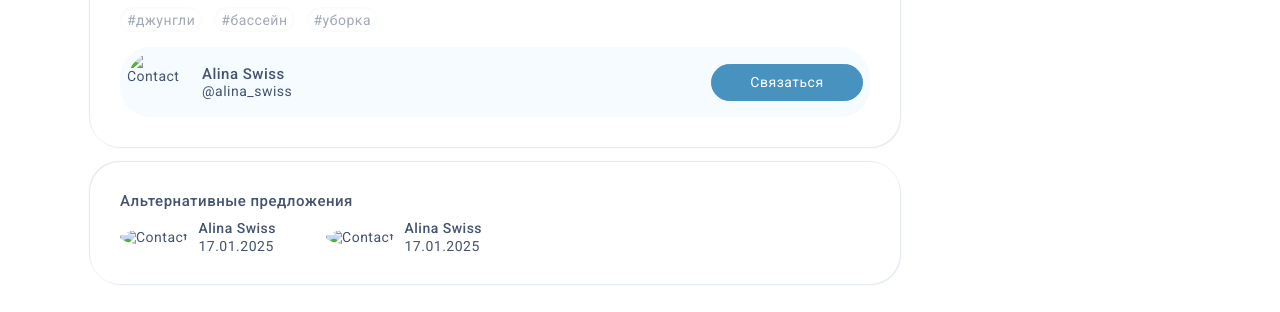
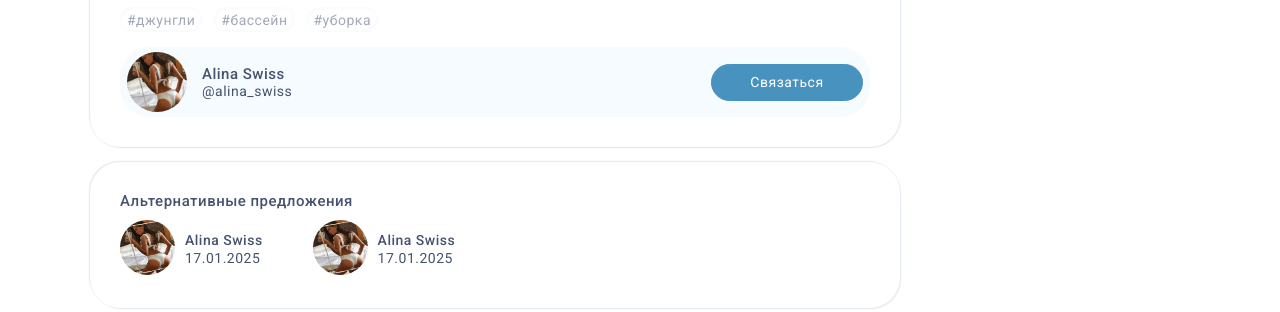
Before and after one commit to 22112024/Baliarenda, a plain HTML site: page discription.html in a window 1280 px wide. Shown: the part 836-1148 px from the top of the page. Drawn offline with Linux system fonts and the light colour scheme.

Commit message:
Update discription.html

```diff
--- a/discription.html
+++ b/discription.html
@@ -230,7 +230,7 @@
             <div class="discription_info">
               <div class="discription_content">
                 <div class="main_avatar">
-                  <img src="img/main_offer.jpg.lnk" alt="Contact" />
+                  <img src="img/main_offer.jpg" alt="Contact" />
                 </div>
                 <div class="main_text">
                   <div class="main_name">Alina Swiss</div>
@@ -256,7 +256,7 @@
             <div class="offer_text">
               <div class="offer_first">
                 <div class="offer_avatar">
-                  <img src="img/main_offer.jpg.lnk" alt="Contact" />
+                  <img src="img/main_offer.jpg" alt="Contact" />
                 </div>
                 <div class="offer_info">
                   <div class="offer_name">Alina Swiss</div>
@@ -265,7 +265,7 @@
               </div>
               <div class="offer_second">
                 <div class="offer_avatar">
-                  <img src="img/main_offer.jpg.lnk" alt="Contact" />
+                  <img src="img/main_offer.jpg" alt="Contact" />
                 </div>
                 <div class="offer_info">
                   <div class="offer_name">Alina Swiss</div>
```
